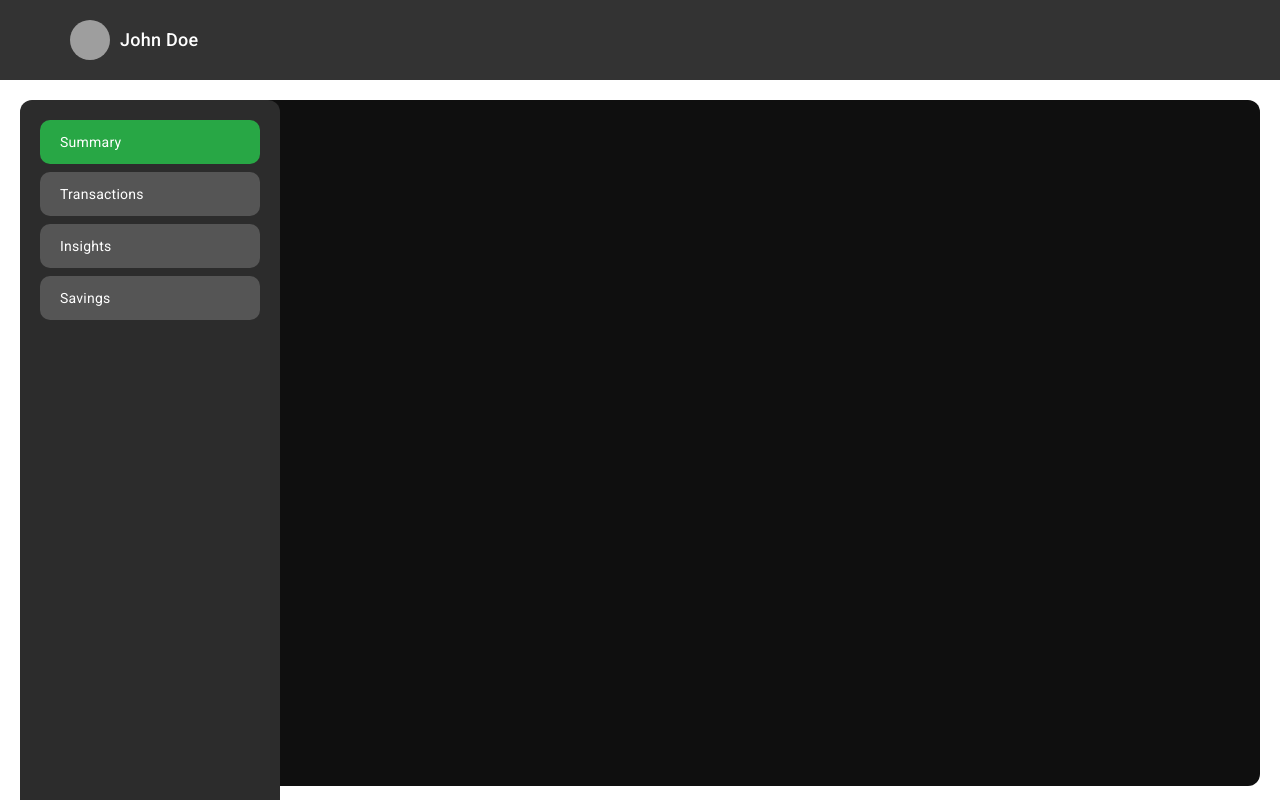
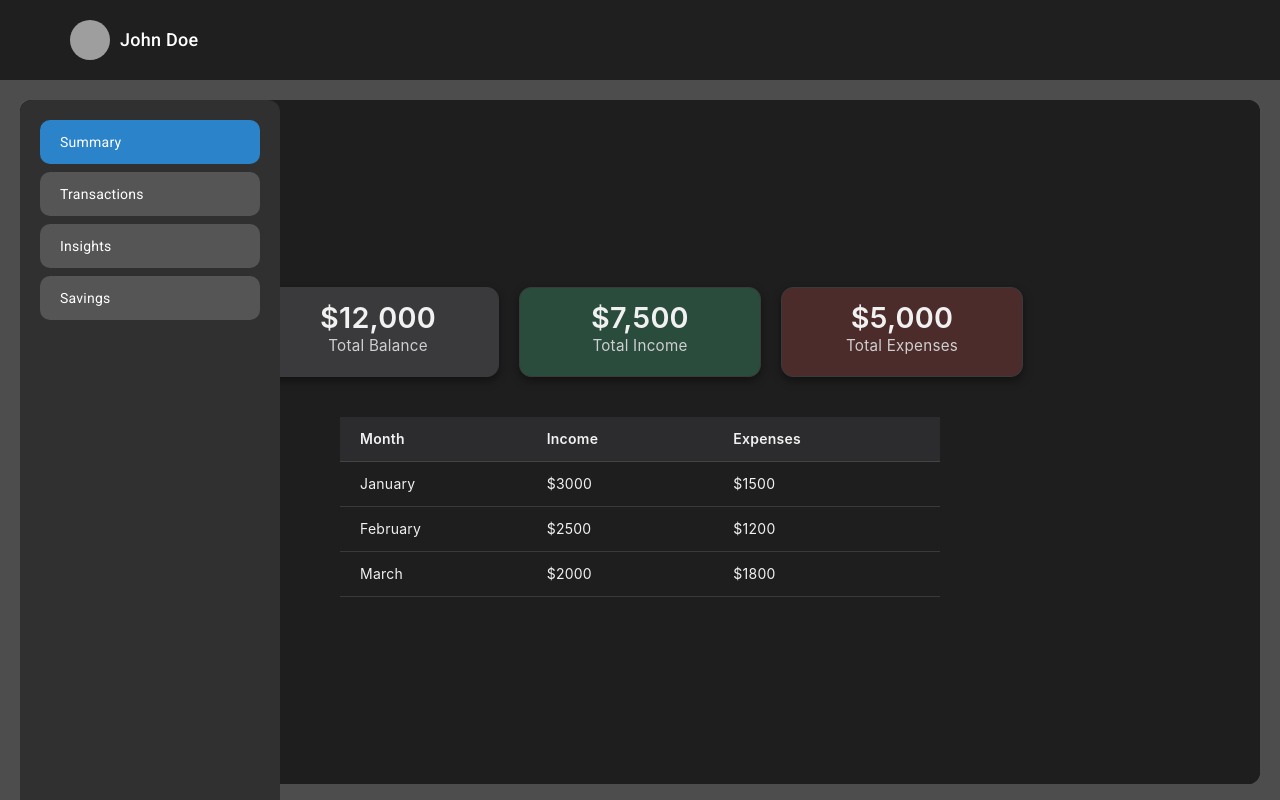
Before and after one commit to RashmiDulmini/expense-wise, an Angular app in the folder expensewise-frontend/: page / in a window 1280 px wide. Built offline with nearby package versions, Linux system fonts and the light colour scheme; grey boxes are pictures that could not be loaded.

Commit message:
Created Summery Page Frontend
Summery Page Frontend

```diff
--- a/expensewise-frontend/src/app/app.component.css
+++ b/expensewise-frontend/src/app/app.component.css
@@ -8,21 +8,20 @@ html, body {
   display: flex;
   flex-direction: column;
   height: 100%;
+  background-color: #4d4d4d;
 }
 
 .main-content {
   display: flex;
   flex-grow: 1;
-  padding: 20px;
   height: 100%;
 }
 
 .page-content {
-  margin-left: 20px;
   flex-grow: 1;
   border-radius: 12px;
   background-color: #0f0f0f;
-  padding: 20px;
+  margin: 20px 20px 20px 20px;
   transition: all 0.3s ease-in-out;
   height: 95%;
   overflow-y: auto;
--- a/expensewise-frontend/src/app/components/header/header.component.css
+++ b/expensewise-frontend/src/app/components/header/header.component.css
@@ -3,7 +3,7 @@
   align-items: center;
   padding: 20px;
   padding-left: 70px;
-  background-color: #333; /* Dark background */
+  background-color: #1f1f1f;
 }
 
 .profile-img {
--- a/expensewise-frontend/src/app/components/pages/summarypage/summary/summary.component.css
+++ b/expensewise-frontend/src/app/components/pages/summarypage/summary/summary.component.css
@@ -0,0 +1,88 @@
+.summary-container {
+    display: flex;
+    flex-direction: column;
+    align-items: center;
+    justify-content: center;
+    background-color: #1e1e1e;
+    color: #f1f1f1;
+    height: 100%;
+    font-family: -apple-system, BlinkMacSystemFont, 'Segoe UI', Roboto, Oxygen;
+  }
+
+  .tiles {
+    display: flex;
+    gap: 20px;
+    margin-bottom: 40px;
+  }
+
+  .tile {
+    background-color: #2c2c2e;
+    border: 1px solid #3a3a3c;
+    border-radius: 12px;
+    padding: 20px 30px;
+    width: 180px;
+    text-align: center;
+    box-shadow: 0 4px 10px rgba(0, 0, 0, 0.4);
+    transition: transform 0.2s ease;
+  }
+
+  .tile:hover {
+    transform: scale(1.03);
+  }
+
+  .tile .amount {
+    font-size: 1.8rem;
+    font-weight: 600;
+    margin-bottom: 8px;
+  }
+
+  .tile .label {
+    font-size: 0.95rem;
+    color: #cfcfcf;
+  }
+
+  .balance {
+    background-color: #3a3a3c;
+  }
+  .income {
+    background-color: #294c3d;
+  }
+  .expenses {
+    background-color: #4c2b2b;
+  }
+
+
+  .monthly-table {
+    width: 100%;
+    max-width: 600px;
+    border-collapse: collapse;
+  }
+
+  .table-header,
+  .table-row {
+    display: flex;
+    justify-content: space-between;
+    padding: 12px 20px;
+  }
+
+  .table-header {
+    font-weight: 600;
+    border-bottom: 1px solid #444;
+    background-color: #2c2c2e;
+  }
+
+  .table-row {
+    border-bottom: 1px solid #3a3a3c;
+    cursor: pointer;
+    transition: background-color 0.2s;
+  }
+
+  .table-row:hover {
+    background-color: #38383a;
+  }
+
+  .cell {
+    color: #f1f1f1;
+    flex: 1;
+    text-align: left;
+  }
--- a/expensewise-frontend/src/app/components/pages/summarypage/summary/summary.component.html
+++ b/expensewise-frontend/src/app/components/pages/summarypage/summary/summary.component.html
@@ -1 +1,33 @@
-<p>summary works!</p>
+<div class="summary-container">
+    <div class="tiles">
+      <div class="tile balance">
+        <div class="amount">$12,000</div>
+        <div class="label">Total Balance</div>
+      </div>
+      <div class="tile income">
+        <div class="amount">$7,500</div>
+        <div class="label">Total Income</div>
+      </div>
+      <div class="tile expenses">
+        <div class="amount">$5,000</div>
+        <div class="label">Total Expenses</div>
+      </div>
+    </div>
+
+    <div class="monthly-table">
+      <div class="table-header">
+        <div class="cell">Month</div>
+        <div class="cell">Income</div>
+        <div class="cell">Expenses</div>
+      </div>
+      <div
+        class="table-row"
+        *ngFor="let month of monthlyData"
+        (click)="onMonthClick(month)"
+      >
+        <div class="cell">{{ month.name }}</div>
+        <div class="cell">${{ month.income }}</div>
+        <div class="cell">${{ month.expense }}</div>
+      </div>
+    </div>
+  </div>
--- a/expensewise-frontend/src/app/components/pages/summarypage/summary/summary.component.ts
+++ b/expensewise-frontend/src/app/components/pages/summarypage/summary/summary.component.ts
@@ -1,11 +1,22 @@
 import { Component } from '@angular/core';
+import { CommonModule } from '@angular/common';
 
 @Component({
   selector: 'app-summary',
-  imports: [],
+  standalone: true,
+  imports: [CommonModule],
   templateUrl: './summary.component.html',
-  styleUrl: './summary.component.css'
+  styleUrls: ['./summary.component.css']
 })
 export class SummaryComponent {
+  monthlyData = [
+    { name: 'January', income: 3000, expense: 1500 },
+    { name: 'February', income: 2500, expense: 1200 },
+    { name: 'March', income: 2000, expense: 1800 },
+  ];
 
+  onMonthClick(month: any) {
+    console.log('Month clicked:', month);
+
+  }
 }
--- a/expensewise-frontend/src/app/components/sidebar/sidebar.component.css
+++ b/expensewise-frontend/src/app/components/sidebar/sidebar.component.css
@@ -2,17 +2,16 @@
   display: flex;
   flex-direction: column;
   padding: 20px;
-  background-color: #2c2c2c;
+  height: 792px;
+  background-color: #303030;
   width: 220px;
-  height: calc(100vh - 80px);
   border-radius: 12px;
   position: fixed;
   top: 80px;
   left: 20px;
   margin-right: 20px;
   margin-top: 20px;
-  margin-bottom: 20px;
-  overflow-y: auto;
+  margin-bottom: 200px;
 }
 
 .sidebar div {
@@ -27,11 +26,11 @@
 }
 
 .sidebar div:hover {
-  background-color: #444444;
+  background-color: #2b83ca;
 }
 
 .sidebar .active {
-  background-color: #28a745;
+  background-color: #2b83ca;
   color: white;
 }
 
```
